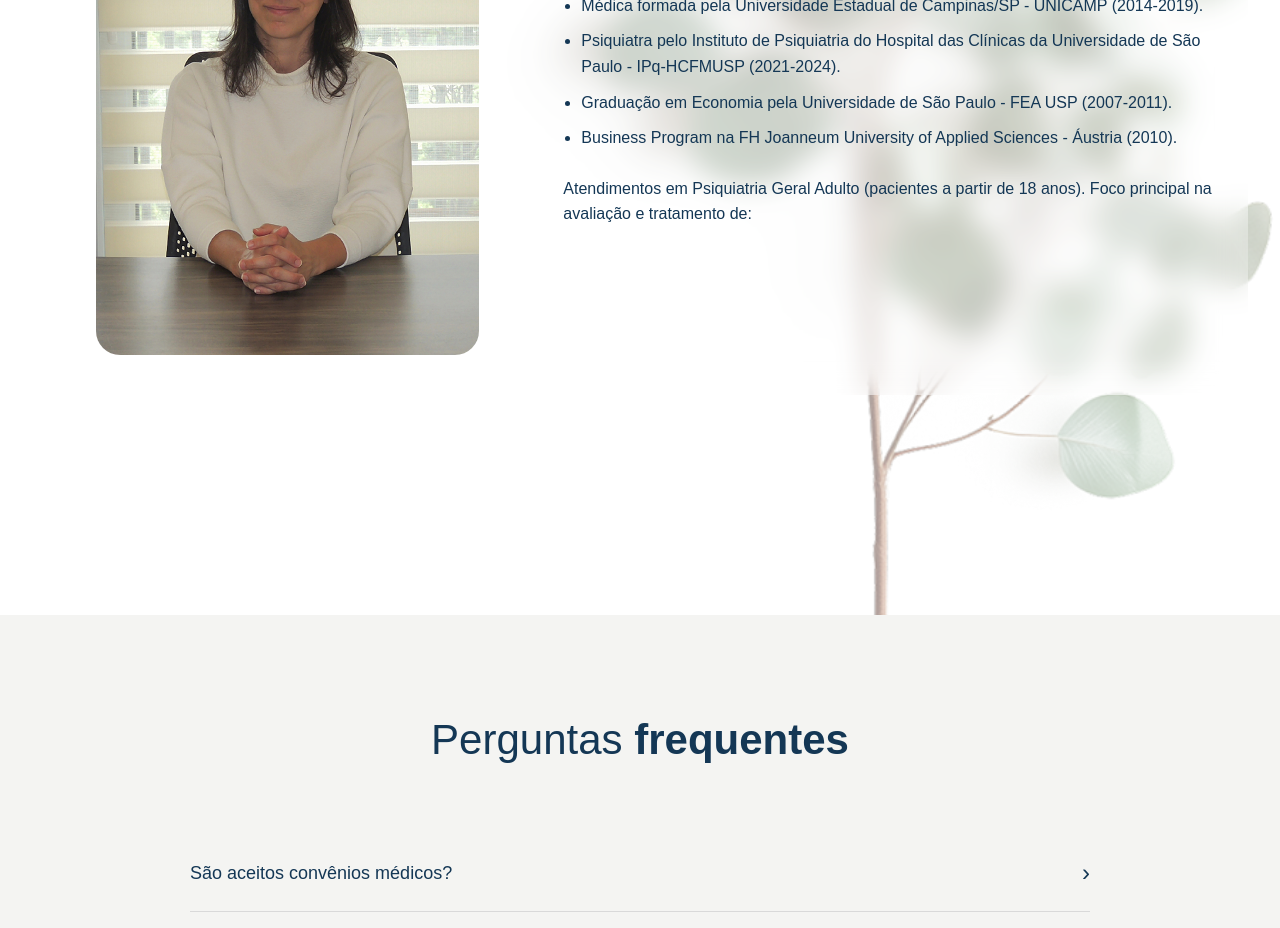
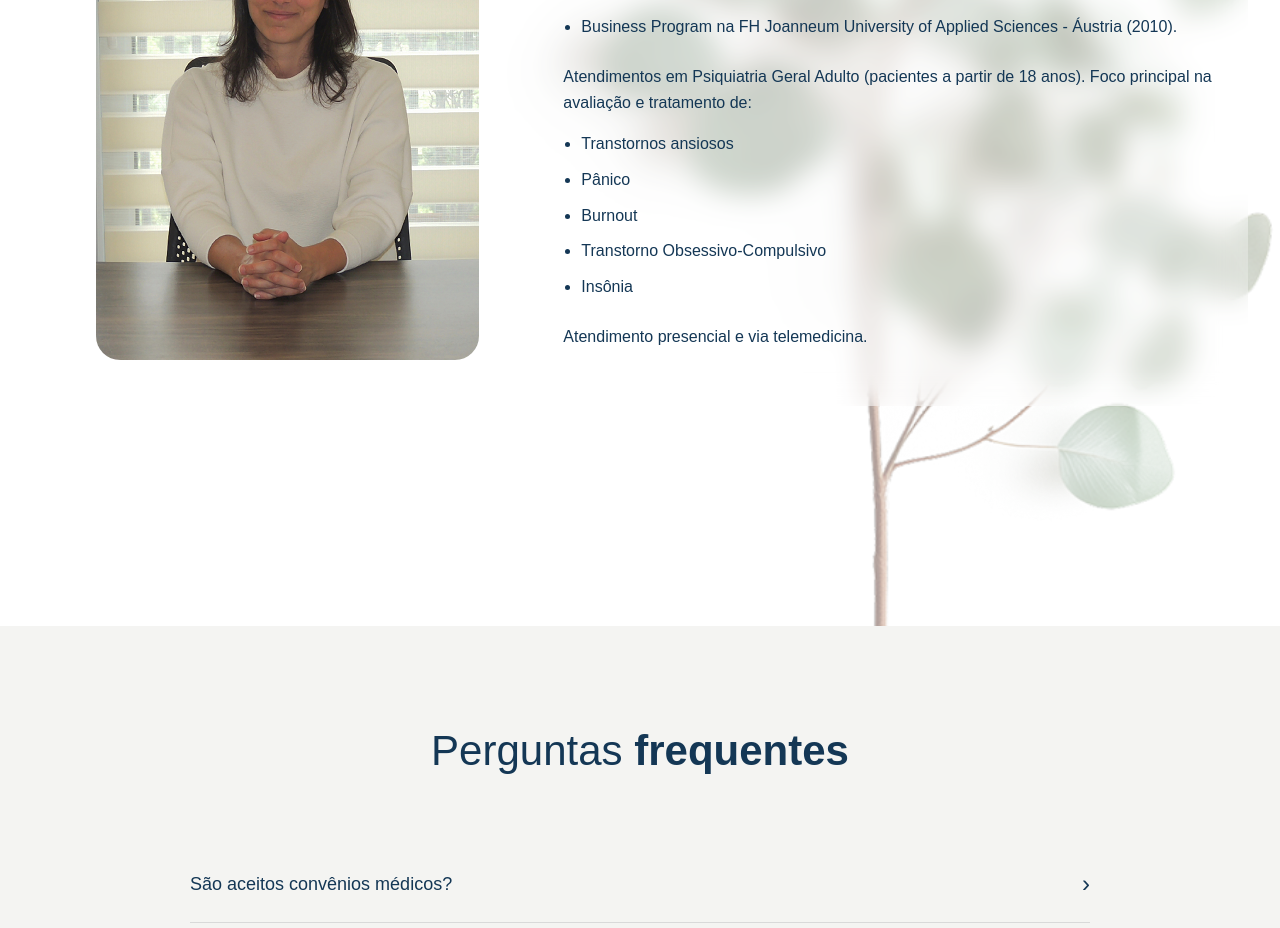
Before and after one commit to Soultech-Solutions/clinicamedica, a React (Vite) app: page / in a window 1280 px wide. Shown: the part 3240-4168 px from the top of the page. Built offline with nearby package versions, Linux system fonts and the light colour scheme.

Commit message:
return  treatments

```diff
--- a/src/components/Profissionais.jsx
+++ b/src/components/Profissionais.jsx
@@ -151,7 +151,17 @@ function Profissionais() {
       <p className="profissional-texto-final">
       Atendimentos em Psiquiatria Geral Adulto (pacientes a partir de 18 anos). Foco principal na avaliação e tratamento de:
 </p>
+              <ul className="profissional-detalhes">
+              <li>Transtornos ansiosos</li>
+              <li>Pânico</li>
+              <li>Burnout</li>
+              <li>Transtorno Obsessivo-Compulsivo</li>
+              <li>Insônia</li>
+            </ul>
 
+            <p className="profissional-texto-final">
+            Atendimento presencial e via telemedicina.
+            </p>
               </div>
             </div>
             <div className="col-12 col-lg-5">
```
